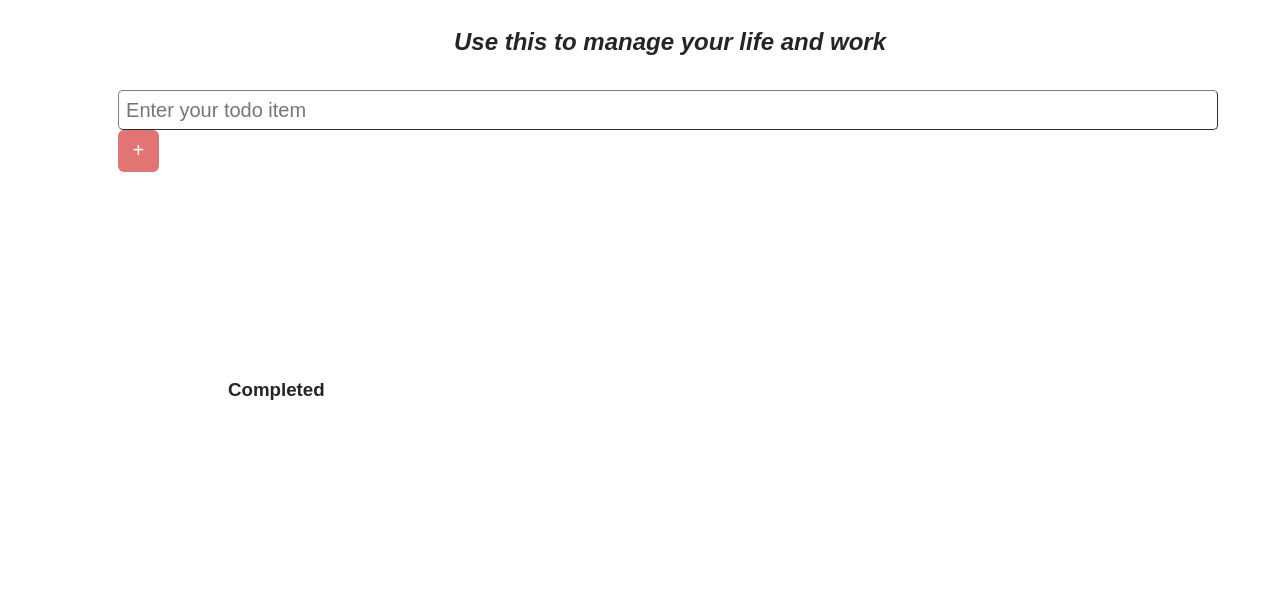
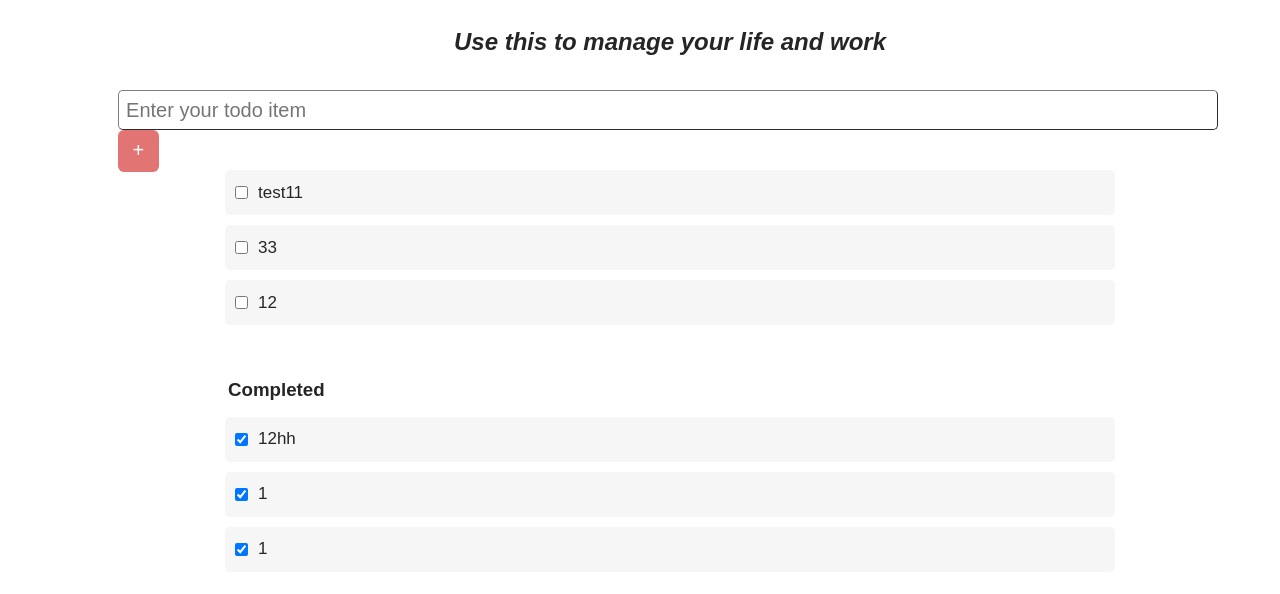
Before and after one commit to tongliAyra/todo-web-with-redux, a React (Create React App) app: page / in a window 1280 px wide. Shown: the top 594 px of the page. Built offline with nearby package versions, Linux system fonts and the light colour scheme; data requests are answered from the project's data file.

Commit message:
feat: should change task name

```diff
--- a/json-server/db.json
+++ b/json-server/db.json
@@ -1,3 +1,34 @@
 {
-  "tasks": []
+  "tasks": [
+    {
+      "id": 1,
+      "taskName": 1,
+      "isChecked": true
+    },
+    {
+      "id": 2,
+      "taskName": 1,
+      "isChecked": true
+    },
+    {
+      "id": 3,
+      "taskName": "12",
+      "isChecked": false
+    },
+    {
+      "id": 4,
+      "taskName": "12hh",
+      "isChecked": true
+    },
+    {
+      "id": 5,
+      "taskName": "33",
+      "isChecked": false
+    },
+    {
+      "id": 6,
+      "taskName": "test11",
+      "isChecked": false
+    }
+  ]
 }
--- a/src/components/TaskList.js
+++ b/src/components/TaskList.js
@@ -7,6 +7,7 @@ import "./taskList.css";
 
 export const TaskList = ({tasks}) => {
   const dispatch = useDispatch();
+
   return (
     <ul>
       {Object.keys(tasks)
@@ -27,6 +28,15 @@ export const TaskList = ({tasks}) => {
             let listId = taskList.id;
             dispatch(deleteTasks(listId));
           };
+
+          const onTaskChange = ()=>{
+            const inputName = document.getElementById(`${taskList.id}`).innerHTML;
+            dispatch(updateTasks({
+              id:taskList.id,
+              taskName: inputName,
+              isChecked: taskList.isChecked,
+            }));
+          }
           return (
             <li key={index}>
               <label htmlFor="check-box" />
@@ -35,7 +45,8 @@ export const TaskList = ({tasks}) => {
                 checked={taskList.isChecked}
                 onChange={onChangedClick}
               />
-              <span>{taskList.taskName}</span>
+              <span id={taskList.id} contentEditable={true} onBlur={onTaskChange} >
+                {taskList.taskName}</span>
               <button className="delete-btn" onClick={onDeleteClick}>
                 Delete
               </button>
--- a/src/components/taskList.css
+++ b/src/components/taskList.css
@@ -53,3 +53,6 @@ li span{
     text-overflow: ellipsis;
     white-space: nowrap;
 }
+li span:hover{
+    cursor: pointer;
+}
```
